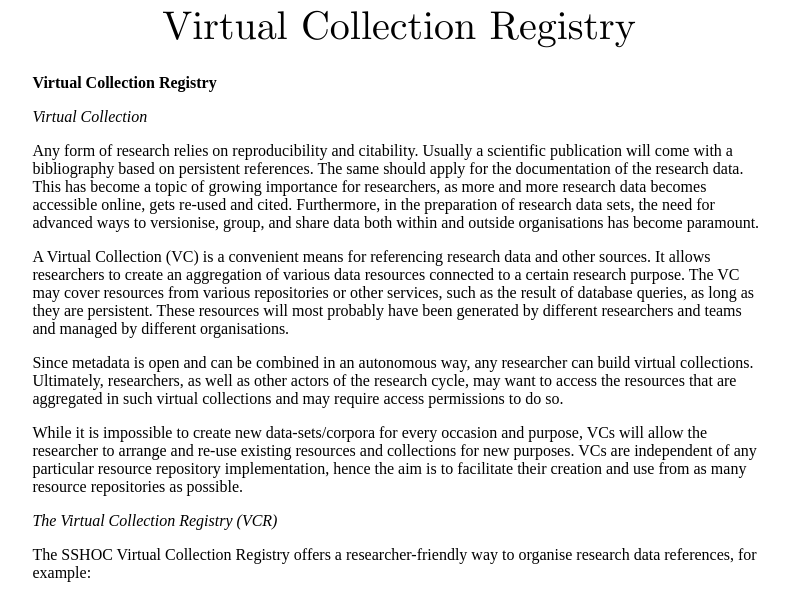
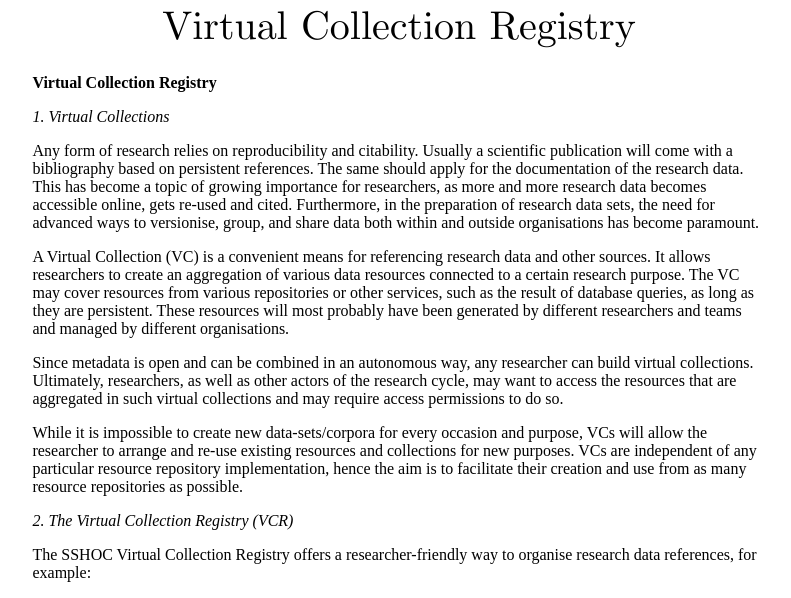
Before and after one commit to sbudden/factsheets_sshoc_services-1, a Jekyll site: the page built from _posts/2021-01-20-virtual_collection_registry.md, in a window 1280 px wide and 900 px high, scrolled down 246 px. Shown: the part 152-750 px from the top of the window, without its empty margins (241-1032 px from the left). Built offline with Jekyll 4.4.1, drawn with Linux system fonts in a browser that asks for light colours; some of the changed text lies outside the part shown.

Commit message:
Update due to https://gitlab.gwdg.de/buddenbohm/factsheets_sshoc_services/-/issues/4

```diff
--- a/_posts/2021-01-20-virtual_collection_registry.md
+++ b/_posts/2021-01-20-virtual_collection_registry.md
@@ -6,7 +6,7 @@
 
 **Virtual Collection Registry**
 
-_Virtual Collection_
+_1. Virtual Collections_
 
 Any form of research relies on reproducibility and citability. Usually a scientific publication  will come with a bibliography based on persistent references. The same should apply for the documentation of the research data. This has become a topic of growing importance for researchers, as more and more research data becomes accessible online, gets re-used and cited. Furthermore, in the preparation of research data sets, the need for advanced ways to versionise, group, and share data both within and outside organisations has become paramount.
 
@@ -16,7 +16,7 @@
 
 While it is impossible to create new data-sets/corpora for every occasion and purpose, VCs will allow the researcher to arrange and re-use existing resources and collections for new purposes. VCs are independent of any particular resource repository implementation, hence the aim is to facilitate their creation and use from as many resource repositories as possible.
 
-_The Virtual Collection Registry (VCR)_
+_2. The Virtual Collection Registry (VCR)_
 
 The SSHOC Virtual Collection Registry offers a researcher-friendly way to organise research data references, for example:
 
@@ -36,11 +36,30 @@
 
 - Share data selections with fellow researchers or broader/public audiences. An important feature that has been enabled by SSHOC, next to many usability improvements, is the creation of DOIs for virtual collections.
 
-Using VCs: Browsing and inspecting, sharing and citing via DOI, sending to switchboard for processing
-![Using VCs](images/Using_VCs1.png)
-![Using VCs](images/Using_VCs2.png)
-![Using VCs](images/Using_VCs3.png)
-![Using VCs](images/Using_VCs4.png)
+Using VCs: Browsing and inspecting, sharing and citing via DOI, sending to switchboard for processing:
+
+{% figure caption:"_1. Browsing the VCR_" %}
+![_1. Browsing the VCR_](images/Using_VCs1.png)
+{% endfigure %}
+
+
+
+{% figure caption:"_2. Inspecting the VCR_" %}
+![_2. Inspecting the VCR_](images/Using_VCs2.png)
+{% endfigure %}
+
+
+
+{% figure caption:"_3. Sharing via DOI_" %}
+![_3. Sharing via DOI_](images/Using_VCs3.png)
+{% endfigure %}
+
+
+
+{% figure caption:"_4. Citing via DOI" %}
+![_4. Citing via DOI](images/Using_VCs4.png)
+{% endfigure %}
+
 
 Creating VCs: How to provide context for research:
  ![How to create VCs](images/Create_VC1.png)
```
Also changed, not shown: other parts of _posts/2021-01-20-virtual_collection_registry.md (+1 -1 lines), 1 other file.
